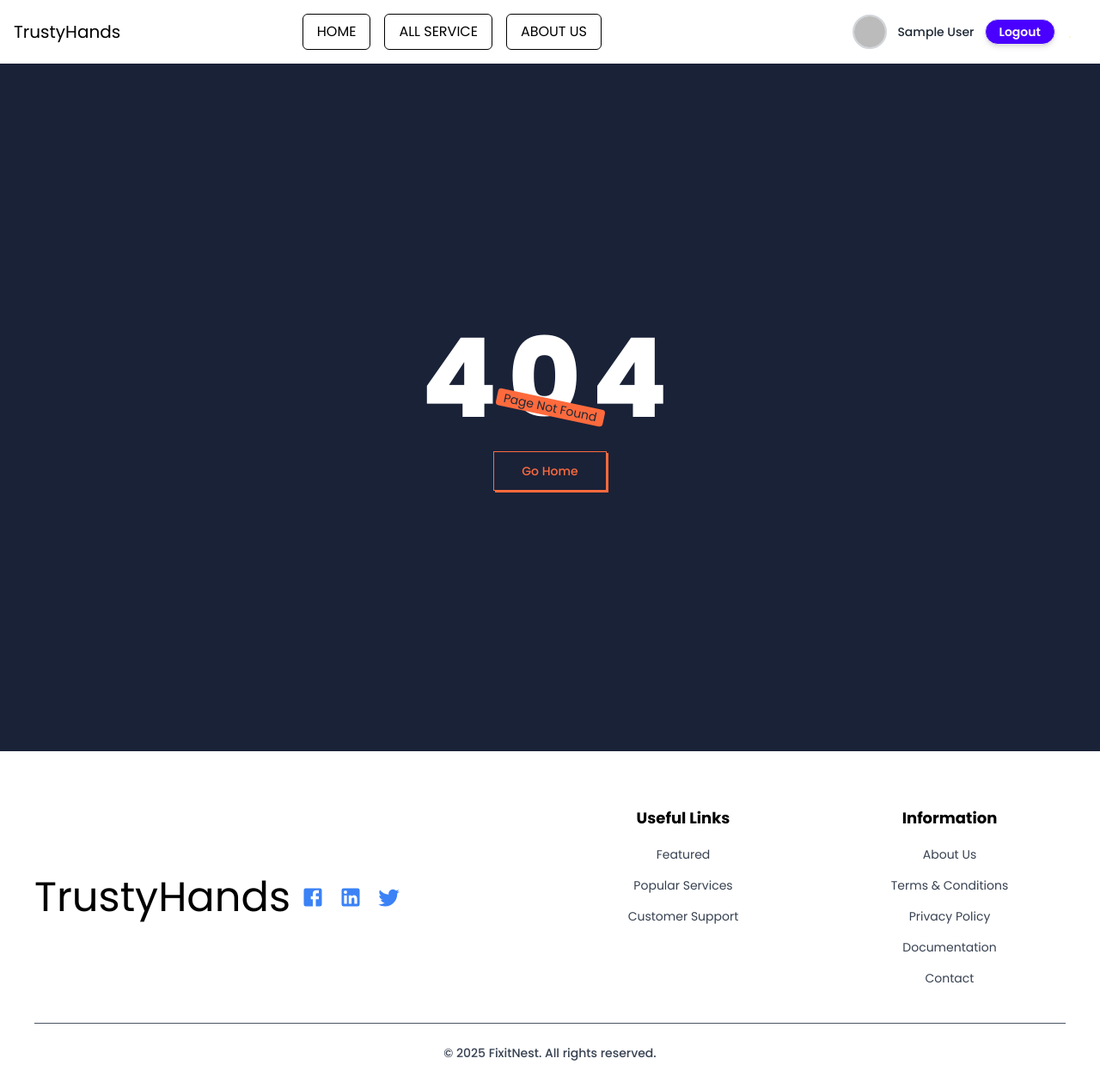
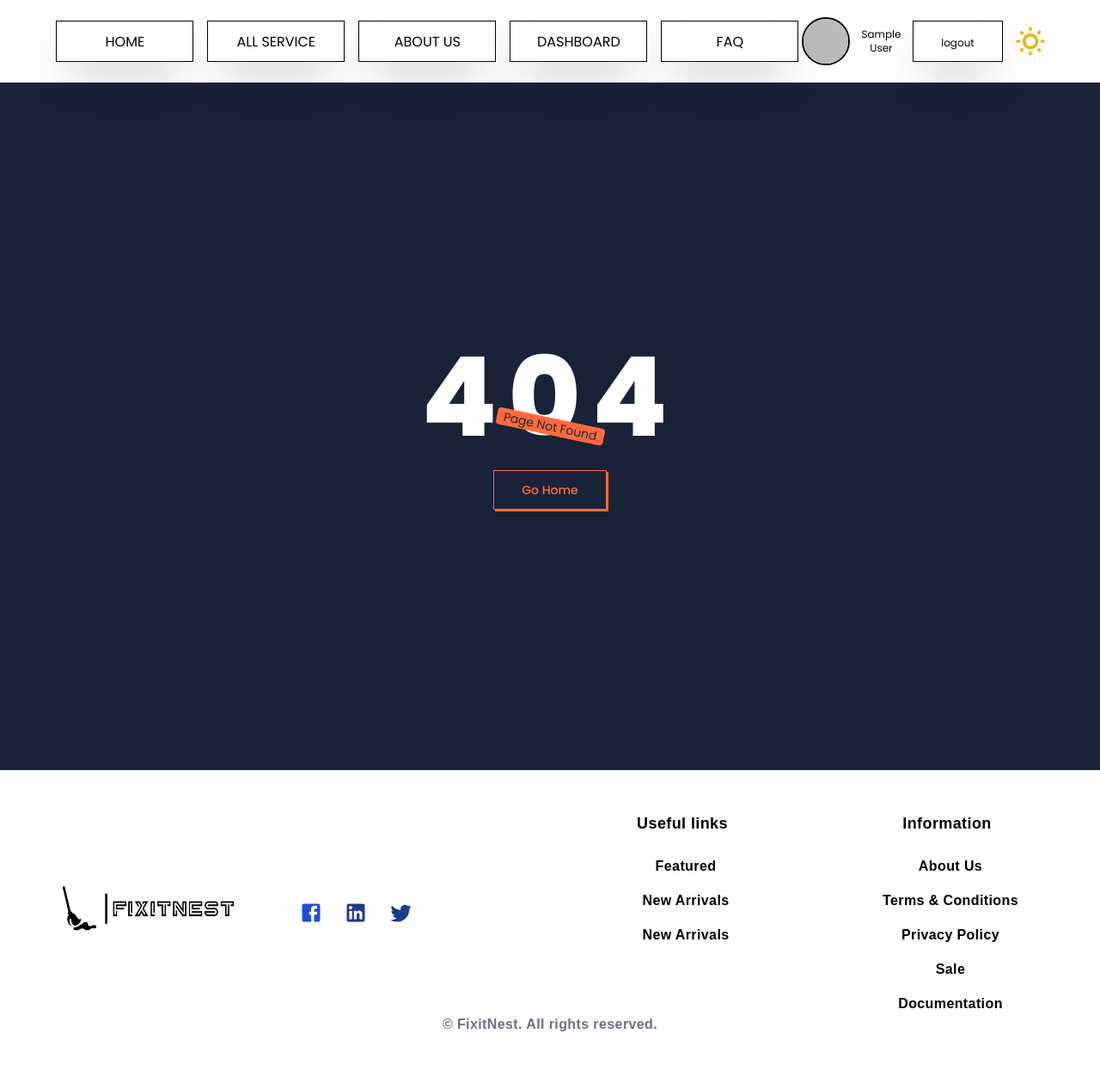
Before and after one commit to tanvermax/home-service, a React (Vite) app: page /allservices in a window 1280 px wide. Shown: the whole page at 86% size. After the commit the page ends 1228 px from the top, so only its background shows below. Built offline with nearby package versions, Linux system fonts and the light colour scheme; no server answers; sample sign-in values are in the browser's storage.

Commit message:
footer addded

```diff
--- a/src/Component/Fotter/Fotter.jsx
+++ b/src/Component/Fotter/Fotter.jsx
@@ -1,113 +1,96 @@
 import React, { useContext } from "react";
-import logo from "./../../assets/logo5.png";
-import logo1 from "./../../assets/logo2.png";
+import logo from './../../assets/logo5.png'
+import logo1 from './../../assets/logo2.png'
 import AuthContext from "../../AuthProvider.jsx/AuhtContext";
 
-const Footer = () => {
-  const { day } = useContext(AuthContext);
-
-  const textColor = day ? "text-white" : "text-gray-700";
-  const headingColor = day ? "text-white" : "text-black";
-
+const Fotter = () => {
+  const {day}= useContext(AuthContext);
   return (
-    <footer className={`pt-16 pb-8 px-6 md:px-10 bg-${day ? "black" : "white"} transition-colors duration-500`}>
+    <div>
+      <footer className=" pt-12 pb-6 px-10 font-[sans-serif] tracking-wide">
       <div className="max-w-screen-xl mx-auto">
-        <div className="grid grid-cols-1 sm:grid-cols-2 lg:grid-cols-4 gap-10">
-          {/* Logo */}
-          <div className="flex items-center">
-            <a href="/" aria-label="FixitNest Home">
-              <p className={`text-5xl ${day ? "text-white" : "text-black"} `}>TrustyHands</p>
-
+        <div className="grid grid-cols-2 sm:grid-cols-2 lg:grid-cols-4 gap-8">
+          <div className="lg:flex lg:items-center">
+            <a href="javascript:void(0)">
+              { day ? <img className="lg:h-32" src={logo} alt="logo"  /> :  <img className="lg:h-32" src={logo1} alt="logo"  />}
             </a>
           </div>
 
-          {/* Social Icons */}
-          <div className="flex items-center">
-            <ul className="flex space-x-4">
-              {[
-                {
-                  href: "#",
-                  svg: (
-                    <path
-                      fillRule="evenodd"
-                      clipRule="evenodd"
+          <div className="lg:flex lg:items-center">
+            <ul className="flex md:space-x-6 space-x-2">
+              <li>
+                <a href="javascript:void(0)">
+                  <svg xmlns="http://www.w3.org/2000/svg" className="fill-blue-700 hover:fill-white w-7 h-7" viewBox="0 0 24 24">
+                    <path fill-rule="evenodd"
                       d="M19 3H5a2 2 0 0 0-2 2v14a2 2 0 0 0 2 2h7v-7h-2v-3h2V8.5A3.5 3.5 0 0 1 15.5 5H18v3h-2a1 1 0 0 0-1 1v2h3v3h-3v7h4a2 2 0 0 0 2-2V5a2 2 0 0 0-2-2z"
-                    />
-                  ),
-                  label: "Facebook"
-                },
-                {
-                  href: "#",
-                  svg: (
-                    <path
-                      fillRule="evenodd"
-                      clipRule="evenodd"
-                      d="M21 5a2 2 0 0 0-2-2H5a2 2 0 0 0-2 2v14a2 2 0 0 0 2 2h14a2 2 0 0 0 2-2V5zm-2.5 8.2v5.3h-2.79v-4.93a1.4 1.4 0 0 0-1.4-1.4c-.77 0-1.39.63-1.39 1.4v4.93h-2.79v-8.37h2.79v1.11c.48-.78 1.47-1.3 2.32-1.3 1.8 0 3.26 1.46 3.26 3.26zM6.88 8.56a1.686 1.686 0 0 0 0-3.37 1.69 1.69 0 0 0-1.69 1.69c0 .93.76 1.68 1.69 1.68zm1.39 1.57v8.37H5.5v-8.37h2.77z"
-                    />
-                  ),
-                  label: "LinkedIn"
-                },
-                {
-                  href: "#",
-                  svg: (
-                    <path d="M22.92 6c-.77.35-1.6.58-2.46.69.88-.53 1.56-1.37 1.88-2.38-.83.5-1.75.85-2.72 1.05C18.83 4.5 17.72 4 16.46 4c-2.35 0-4.27 1.92-4.27 4.29 0 .34.04.67.11.98-3.56-.18-6.73-1.89-8.84-4.48-.37.63-.58 1.37-.58 2.15 0 1.49.75 2.81 1.91 3.56-.71 0-1.37-.2-1.95-.5v.03c0 2.08 1.48 3.82 3.44 4.21a4.22 4.22 0 0 1-1.93.07 4.28 4.28 0 0 0 4 2.98 8.521 8.521 0 0 1-5.33 1.84c-.34 0-.68-.02-1.02-.06C3.9 20.29 6.16 21 8.58 21c7.88 0 12.21-6.54 12.21-12.21 0-.19 0-.37-.01-.56.84-.6 1.56-1.36 2.14-2.23z" />
-                  ),
-                  label: "Twitter"
-                }
-              ].map((icon, i) => (
-                <li key={i}>
-                  <a href={icon.href} aria-label={icon.label}>
-                    <svg
-                      xmlns="http://www.w3.org/2000/svg"
-                      viewBox="0 0 24 24"
-                      className="w-7 h-7 fill-blue-500 hover:fill-yellow-400 transition duration-300"
-                    >
-                      {icon.svg}
+                      clip-rule="evenodd" />
                   </svg>
                 </a>
               </li>
-              ))}
+              <li>
+                <a href="javascript:void(0)">
+                  <svg xmlns="http://www.w3.org/2000/svg" className="fill-blue-900 hover:fill-white w-7 h-7" viewBox="0 0 24 24">
+                    <path fill-rule="evenodd"
+                      d="M21 5a2 2 0 0 0-2-2H5a2 2 0 0 0-2 2v14a2 2 0 0 0 2 2h14a2 2 0 0 0 2-2V5zm-2.5 8.2v5.3h-2.79v-4.93a1.4 1.4 0 0 0-1.4-1.4c-.77 0-1.39.63-1.39 1.4v4.93h-2.79v-8.37h2.79v1.11c.48-.78 1.47-1.3 2.32-1.3 1.8 0 3.26 1.46 3.26 3.26zM6.88 8.56a1.686 1.686 0 0 0 0-3.37 1.69 1.69 0 0 0-1.69 1.69c0 .93.76 1.68 1.69 1.68zm1.39 1.57v8.37H5.5v-8.37h2.77z"
+                      clip-rule="evenodd" />
+                  </svg>
+                </a>
+              </li>
+              <li>
+                <a href="javascript:void(0)">
+                  <svg xmlns="http://www.w3.org/2000/svg" fill="none" className="fill-blue-900 hover:fill-white w-7 h-7"
+                    viewBox="0 0 24 24">
+                    <path
+                      d="M22.92 6c-.77.35-1.6.58-2.46.69.88-.53 1.56-1.37 1.88-2.38-.83.5-1.75.85-2.72 1.05C18.83 4.5 17.72 4 16.46 4c-2.35 0-4.27 1.92-4.27 4.29 0 .34.04.67.11.98-3.56-.18-6.73-1.89-8.84-4.48-.37.63-.58 1.37-.58 2.15 0 1.49.75 2.81 1.91 3.56-.71 0-1.37-.2-1.95-.5v.03c0 2.08 1.48 3.82 3.44 4.21a4.22 4.22 0 0 1-1.93.07 4.28 4.28 0 0 0 4 2.98 8.521 8.521 0 0 1-5.33 1.84c-.34 0-.68-.02-1.02-.06C3.9 20.29 6.16 21 8.58 21c7.88 0 12.21-6.54 12.21-12.21 0-.19 0-.37-.01-.56.84-.6 1.56-1.36 2.14-2.23z" />
+                  </svg>
+                </a>
+              </li>
             </ul>
           </div>
 
-          {/* Useful Links */}
           <div>
-            <h4 className={`text-lg font-bold mb-4 ${headingColor}`}>Useful Links</h4>
-            <ul className="space-y-3">
-              {["Featured", "Popular Services", "Customer Support"].map((text, i) => (
-                <li key={i}>
-                  <a href="#" className={`text-sm hover:text-yellow-400 transition ${textColor}`}>
-                    {text}
-                  </a>
+            <h4 className={`md:text-lg text-base mb-6 font-bold ${day ? "text-white" : "text-black"}`}>Useful links</h4>
+            <ul className="space-y-4 pl-2">
+              <li>
+                <a href="javascript:void(0)" className={`font-semibold  lg:text-base text-xs ${day ? "text-white" : "text-black"}` }>Featured</a>
               </li>
-              ))}
+              <li>
+                <a href="javascript:void(0)" className={`font-semibold  lg:text-base text-xs ${day ? "text-white" : "text-black"}` }>New Arrivals</a>
+              </li>
+              <li>
+                <a href="javascript:void(0)" className={`font-semibold  lg:text-base text-xs ${day ? "text-white" : "text-black"}` }>New Arrivals</a>
+              </li>
             </ul>
           </div>
 
-          {/* Information */}
           <div>
-            <h4 className={`text-lg font-bold mb-4 ${headingColor}`}>Information</h4>
-            <ul className="space-y-3">
-              {["About Us", "Terms & Conditions", "Privacy Policy", "Documentation", "Contact"].map((text, i) => (
-                <li key={i}>
-                  <a href="#" className={`text-sm hover:text-yellow-400 transition ${textColor}`}>
-                    {text}
-                  </a>
+            <h4 className={`md:text-lg text-base mb-6 font-bold ${day ? "text-white" : "text-black"}`}>Information</h4>
+            <ul className="space-y-4 pl-2">
+              <li>
+                <a href="javascript:void(0)" className={`font-semibold  lg:text-base text-xs ${day ? "text-white" : "text-black"}` }>About Us</a>
               </li>
-              ))}
+              <li>
+                <a href="javascript:void(0)" className={`font-semibold  lg:text-base text-xs ${day ? "text-white" : "text-black"}` }>Terms &amp; Conditions</a>
+              </li>
+              <li>
+                <a href="javascript:void(0)" className={`font-semibold  lg:text-base text-xs ${day ? "text-white" : "text-black"}` }>Privacy Policy</a>
+              </li>
+              <li>
+                <a href="javascript:void(0)" className={`font-semibold  lg:text-base text-xs ${day ? "text-white" : "text-black"}` }>Sale</a>
+              </li>
+              <li>
+                <a href="javascript:void(0)" className={`font-semibold  lg:text-base text-xs ${day ? "text-white" : "text-black"}` }>Documentation</a>
+              </li>
             </ul>
           </div>
         </div>
 
-        {/* Footer Bottom */}
-        <div className="mt-10 border-t border-gray-600 pt-6 text-center">
-          <p className={`text-xs md:text-sm font-medium ${textColor}`}>
-            &copy; {new Date().getFullYear()} FixitNest. All rights reserved.
+        <p className={` font-semibold lg:text-base text-[10px] ${day ? "text-white" : "text-gray-500 "}`}>© FixitNest. All rights reserved.
         </p>
       </div>
+    </footer>
     </div>
-    </footer>
   );
 };
 
-export default Footer;
+export default Fotter;
--- a/src/Component/Navber/Nabver.jsx
+++ b/src/Component/Navber/Nabver.jsx
@@ -1,150 +1,173 @@
 import { useContext, useEffect } from "react";
-import "./navber.css"; // keep if you have other styles or remove if not needed
+import "./navber.css";
 import "aos/dist/aos.css";
 import { NavLink } from "react-router-dom";
 import Aos from "aos";
-import logoDark from "./../../assets/logo2.png";
-import logoLight from "./../../assets/logo5.png";
+import logo1 from './../../assets/logo2.png'
+import logo2 from './../../assets/logo5.png'
 import AuthContext from "../../AuthProvider.jsx/AuhtContext";
+import { img } from "framer-motion/client";
 
 const Nabver = () => {
-  const { User, logout, day, togglebutton } = useContext(AuthContext);
+  const { User, logout,day, togglebutton} = useContext(AuthContext);
 
   useEffect(() => {
-    Aos.init({ duration: 1000, once: true });
+    Aos.init({
+      duration: 2000, // Duration of animations in milliseconds
+      once: true, // Whether animation should happen only once - while scrolling down
+    });
   }, []);
 
   useEffect(() => {
     Aos.refresh();
   }, [day]);
 
-  // Tailwind classes for nav links, clean & simple, with hover effects, adapting to theme
-  const navLinkClass = day
-    ? " border text-black  border-black rounded-md px-4 py-2 text-xs lg:text-base hover:text-blue-600 hover:shadow-lg hover:shadow-white transition duration-300"
-    : " text-white border  border-white rounded-md px-4 py-2 text-xs lg:text-base hover:text-blue-600 hover:shadow-lg hover:shadow-black transition duration-300";
-
-
-      const navLinkClass2 = day
-    ? " border text-white  border-white rounded-md px-4 py-2 text-xs lg:text-base hover:text-blue-600 hover:shadow-lg hover:shadow-white transition duration-300"
-    : "  text-black border   border-black   rounded-md px-4 py-2 text-xs lg:text-base hover:text-blue-600 hover:shadow-lg hover:shadow-black transition duration-300";
-
-  // Button styles for login/logout buttons, consistent light/dark mode
-  const buttonClass = day
-    ? "px-4 py-1 text-xs lg:text-sm font-semibold rounded-full transition-all duration-300 border shadow-md bg-white text-black hover:bg-yellow-400 hover:text-black hover:shadow-white"
-    : "px-4 py-1 text-xs lg:text-sm font-semibold rounded-full transition-all duration-300 border shadow-md bg-[#4A00FF] text-white hover:bg-yellow-400 hover:text-black hover:shadow-black";
-
-  const navItems = (
+  const navber = (
     <>
-      <NavLink className={navLinkClass2} to="/">
-        HOME
+      <NavLink className={`${day ? "nav-link2 bg-black" : " nav-link bg-white"}`}  to={"/"}>
+        <span className="relative z-20  ">HOME</span>
       </NavLink>
-      <NavLink className={navLinkClass2} to="/allservices">
-        ALL SERVICE
+      <NavLink className={`${day ? "nav-link2 bg-black" : " nav-link bg-white"}`} to={"/allservices"}>
+        <span className="relative z-10  ">ALL SERVICE</span>
       </NavLink>
-      <NavLink className={navLinkClass2} to="/aboutus">
-        ABOUT US
+      <NavLink className={`${day ? "nav-link2 bg-black" : " nav-link bg-white"}`} to={"/aboutus"}>
+        <span className="relative z-10  ">ABOUT US</span>
       </NavLink>
 
-      {User && (
+      {User ? (
         <>
-          <div className="dropdown dropdown-hover">
-            <label tabIndex={0} className={navLinkClass} style={{ cursor: "pointer" }}>
-              DASHBOARD
-            </label>
+          {" "}
+          <div className="dropdown dropdown-hover ">
+            <div tabIndex={0} role="button" className=" ">
+              <div className={ `  ${day ? "nav-link2 bg-black" : " nav-link bg-white"}`}>
+                <button>
+                  <span className="relative z-10 ">DASHBOARD</span>
+                </button>
+              </div>
+            </div>
+
             <ul
               tabIndex={0}
-              className="dropdown-content menu shadow-xl mt-2 z-[50] bg-base-100 rounded-box w-56"
+              className="relative top-14 dropdown-content menu gap-3  rounded-box z-[1] w-52 md:p-2 shadow"
             >
-              <NavLink className={navLinkClass} to="/addService">
-                Add A Service
+              <NavLink className={`${day ? "nav-link2 bg-black" : " nav-link bg-white"}`} to={"/addService"}>
+                <span className="relative z-10  ">Add-A-Service</span>
               </NavLink>
-              <NavLink className={navLinkClass} to="/manageservices">
-                Manage Services
+              <NavLink className={`${day ? "nav-link2 bg-black" : " nav-link bg-white"}`}  to={"/manageservices"}>
+                <span className="relative z-10  ">Manage-Services</span>
               </NavLink>
-              <NavLink className={navLinkClass} to="/bookedservice">
-                Booked Service
+              <NavLink className={`${day ? "nav-link2 bg-black" : " nav-link bg-white"}`} to={"/bookedservice"}>
+                <span className="relative z-10  ">Booked Service</span>
               </NavLink>
-              <NavLink className={navLinkClass} to="/servicetodo">
-                Service To Do
+              <NavLink className={`${day ? "nav-link2 bg-black" : " nav-link bg-white"}`}  to={"/servicetodo"}>
+                <span className="relative z-10  ">Service To Do</span>
               </NavLink>
             </ul>
           </div>
-          <NavLink className={navLinkClass} to="/faq">
-            FAQ
-          </NavLink>
+          <NavLink className={`${day ? "nav-link2 bg-black" : " nav-link bg-white"}`} to={"/faq"}>
+        <span className="relative z-10  ">FAQ</span>
+      </NavLink>
         </>
+      ) : (
+        ""
       )}
+
+      {/* <NavLink className="nav-link" to={"/singleservices"}>
+        <span className="relative z-10  ">Single Services</span>
+      </NavLink> */}
     </>
   );
-
   return (
-    <header
-      className={`sticky bg-white top-0 backdrop-blur-md z-50 shadow-sm transition-all duration-300 ${
-        day ? "  bg-opacity-70" : " bg-opacity-70"
-      }`}
-    >
-      <div className="navbar container mx-auto py-2 px-4">
+    <div className={` sticky  top-0 z-20 ${day ? "bg-black" : "bg-white"}`}>
+      <div className="navbar  lg:w-11/12 mx-auto">
         <div className="navbar-start">
-          <div className="dropdown lg:hidden">
-            <button tabIndex={0} className="btn btn-ghost text-xl">
+          <div className="dropdown">
+            <div tabIndex={0} role="button" className={`btn ${day ? 'text-white ' : 'text-black '} btn-ghost lg:hidden`}>
               <svg
-                className="h-6 w-6"
                 xmlns="http://www.w3.org/2000/svg"
+                className="h-5 w-5 "
                 fill="none"
                 viewBox="0 0 24 24"
                 stroke="currentColor"
               >
-                <path strokeLinecap="round" strokeLinejoin="round" strokeWidth={2} d="M4 6h16M4 12h16M4 18h16" />
+                <path
+                  strokeLinecap="round"
+                  strokeLinejoin="round"
+                  strokeWidth="2"
+                  d="M4 6h16M4 12h8m-8 6h16"
+                />
               </svg>
-            </button>
-            <ul className="menu menu-sm dropdown-content gap-3 mt-2 shadow bg-base-100 rounded-box w-52 z-50">
-              {navItems}
+            </div>
+            <ul
+              tabIndex={0}
+              data-aos="fade-right"
+              className="menu menu-sm dropdown-content rounded-box z-[1] mt-3 w-52 p-2 shadow"
+            >
+              {navber}
             </ul>
           </div>
-
-          <p className={`text-xl ${day ? "text-white" : "text-black" } `}>TrustyHands</p>
+          {day ? <img
+            data-aos="fade-right"
+            className="lg:h-20 w-20 lg:w-48"
+            src={logo2}
+            alt=""
+          /> : <img
+          data-aos="fade-right"
+          className="lg:h-20 w-20 lg:w-48"
+          src={logo1}
+          alt=""
+        />}
         </div>
-
-        <nav className="navbar-center hidden lg:flex">
-          <ul className="menu menu-horizontal space-x-4 px-1" data-aos="fade-down">
-            {navItems}
+        <div className="navbar-center hidden lg:flex">
+          <ul data-aos="fade-up" className="menu gap-4 menu-horizontal px-1">
+            {navber}
           </ul>
-        </nav>
-
-        <div className="navbar-end space-x-3">
+        </div>
+        <div className="navbar-end gap-3">
           {User ? (
             <>
-              <img
-                className="h-8 w-8 md:h-10 md:w-10 rounded-full border-2 border-gray-300"
-                src={User.photoURL}
-                alt="User"
-              />
-              <span className="text-xs md:text-sm font-medium truncate max-w-[100px]">
-                {User.displayName || User.email}
-              </span>
-              <button onClick={logout} className={buttonClass}>
-                Logout
+
+              <img className="lg:h-14 h-6 w-6 lg:w-14 rounded-full border-black border-2" src={User.photoURL} alt="" />
+              <p className={`md:text-xs text-[7px] ${day ? "text-white" : "text-black"}`}>{User?.displayName ? User.displayName : User.email}</p>
+              <button onClick={logout} className={` ${day ? "nav-link2 bg-black" : " nav-link bg-white"}`}>
+                <span className="relative z-10 md:text-xs text-[6px] -top-1 md:top-0 md:left-0 -left-[1px]">logout</span>
               </button>
             </>
           ) : (
-            <NavLink to="/login" className={buttonClass}>
-              Login
+            <NavLink data-aos="fade-left" className={`${day ? "nav-link2 bg-black" : " nav-link bg-white"}`} to={"/login"}>
+              <span className="relative z-10  "> login</span>
             </NavLink>
           )}
+          <label className="swap swap-rotate">
+            {/* this hidden checkbox controls the state */}
+            <input
+              type="checkbox"
+              onChange={togglebutton}
+              className="theme-controller"
+              checked={day}
+              value="synthwave"
+            />
 
-          {/* Theme Toggle */}
-          <label className="z-50 swap swap-rotate cursor-pointer">
-            <input type="checkbox" onChange={togglebutton} className="theme-controller" checked={day} />
-            <svg className="swap-off h-6 w-6 fill-yellow-400" xmlns="http://www.w3.org/2000/svg" viewBox="0 0 24 24">
-              <path d="M5.64 17l-.71.71a1 1 0 0 0 0 1.41..." />
+            {/* sun icon */}
+            <svg
+              className="swap-off lg:h-10 h-5 w-5 lg:w-10 fill-yellow-500"
+              xmlns="http://www.w3.org/2000/svg"
+              viewBox="0 0 24 24"
+            >
+              <path d="M5.64,17l-.71.71a1,1,0,0,0,0,1.41,1,1,0,0,0,1.41,0l.71-.71A1,1,0,0,0,5.64,17ZM5,12a1,1,0,0,0-1-1H3a1,1,0,0,0,0,2H4A1,1,0,0,0,5,12Zm7-7a1,1,0,0,0,1-1V3a1,1,0,0,0-2,0V4A1,1,0,0,0,12,5ZM5.64,7.05a1,1,0,0,0,.7.29,1,1,0,0,0,.71-.29,1,1,0,0,0,0-1.41l-.71-.71A1,1,0,0,0,4.93,6.34Zm12,.29a1,1,0,0,0,.7-.29l.71-.71a1,1,0,1,0-1.41-1.41L17,5.64a1,1,0,0,0,0,1.41A1,1,0,0,0,17.66,7.34ZM21,11H20a1,1,0,0,0,0,2h1a1,1,0,0,0,0-2Zm-9,8a1,1,0,0,0-1,1v1a1,1,0,0,0,2,0V20A1,1,0,0,0,12,19ZM18.36,17A1,1,0,0,0,17,18.36l.71.71a1,1,0,0,0,1.41,0,1,1,0,0,0,0-1.41ZM12,6.5A5.5,5.5,0,1,0,17.5,12,5.51,5.51,0,0,0,12,6.5Zm0,9A3.5,3.5,0,1,1,15.5,12,3.5,3.5,0,0,1,12,15.5Z" />
             </svg>
-            <svg className="swap-on h-6 w-6 fill-white" xmlns="http://www.w3.org/2000/svg" viewBox="0 0 24 24">
-              <path d="M21.64 13a1 1 0 0 0-1.05-.14..." />
+            {/* moon icon */}
+            <svg
+              className="swap-on lg:h-10 h-5 w-5 lg:w-10 fill-white "
+              xmlns="http://www.w3.org/2000/svg"
+              viewBox="0 0 24 24"
+            >
+              <path d="M21.64,13a1,1,0,0,0-1.05-.14,8.05,8.05,0,0,1-3.37.73A8.15,8.15,0,0,1,9.08,5.49a8.59,8.59,0,0,1,.25-2A1,1,0,0,0,8,2.36,10.14,10.14,0,1,0,22,14.05,1,1,0,0,0,21.64,13Zm-9.5,6.69A8.14,8.14,0,0,1,7.08,5.22v.27A10.15,10.15,0,0,0,17.22,15.63a9.79,9.79,0,0,0,2.1-.22A8.11,8.11,0,0,1,12.14,19.73Z" />
             </svg>
           </label>
         </div>
       </div>
-    </header>
+    </div>
   );
 };
 
```
Also changed, not shown: src/Pages/Home/Banner.jsx (+31 -57 lines), src/Pages/Service/AllService.jsx (+6 -4 lines). Lines whose indentation alone changed are shown as unchanged.
